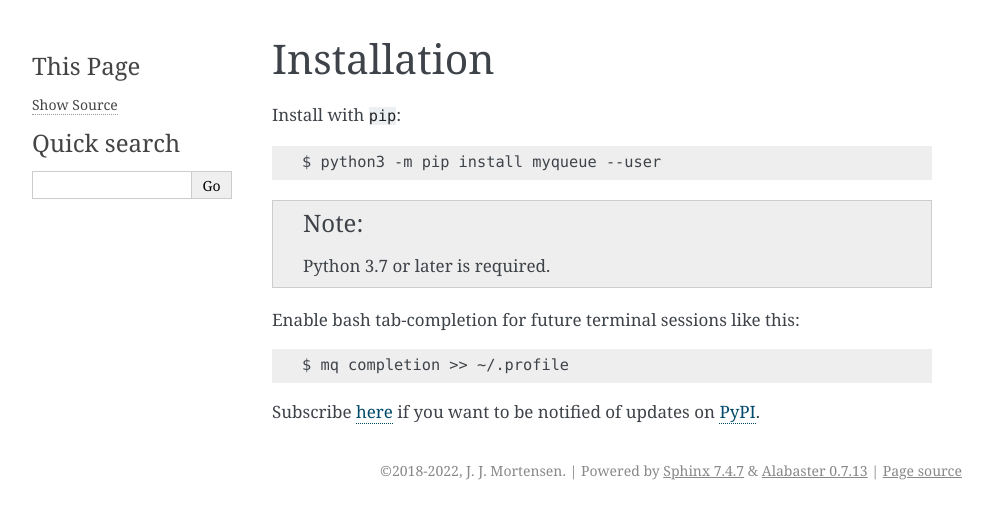
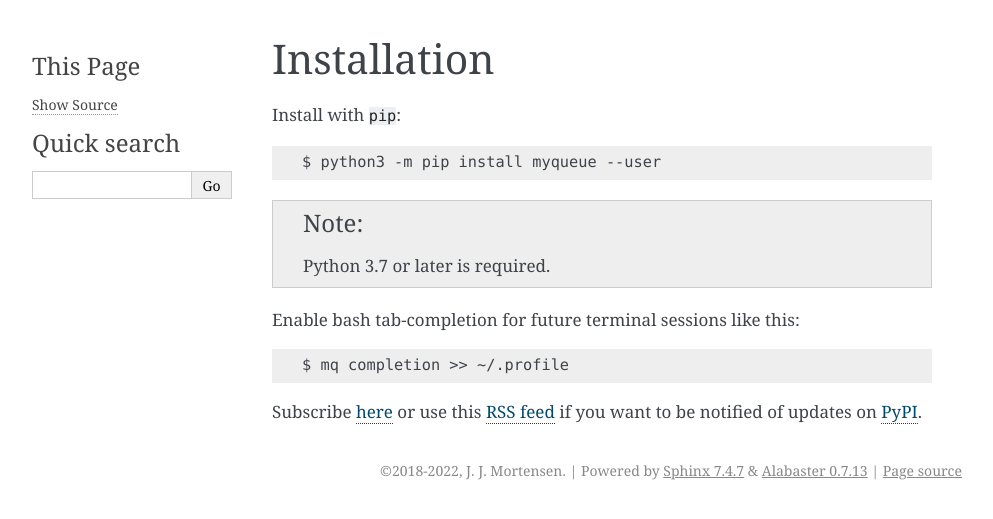
Before and after one commit to Yangxinsix/myqueue, a Sphinx documentation site: the page built from docs/installation.rst, in a window 1280 px wide. Shown: the top 519 px of the page, without its empty margins (148-1141 px from the left). Built offline with Sphinx 7.4.7, drawn with Linux system fonts in a browser that asks for light colours.

Commit message:
Add link to PyPI RSS-feed

```diff
--- a/docs/installation.rst
+++ b/docs/installation.rst
@@ -14,7 +14,9 @@ Enable bash tab-completion for future terminal sessions like this::
 
     $ mq completion >> ~/.profile
 
-Subscribe here_ if you want to be notified of updates on PyPI_.
+Subscribe here_ or use this `RSS feed`_ if you want to be notified of updates
+on PyPI_.
 
+.. _RSS feed: https://pypi.org/project/myqueue/#history
 .. _here: https://libraries.io/pypi/myqueue
 .. _PyPI: https://pypi.org/project/myqueue/
```
